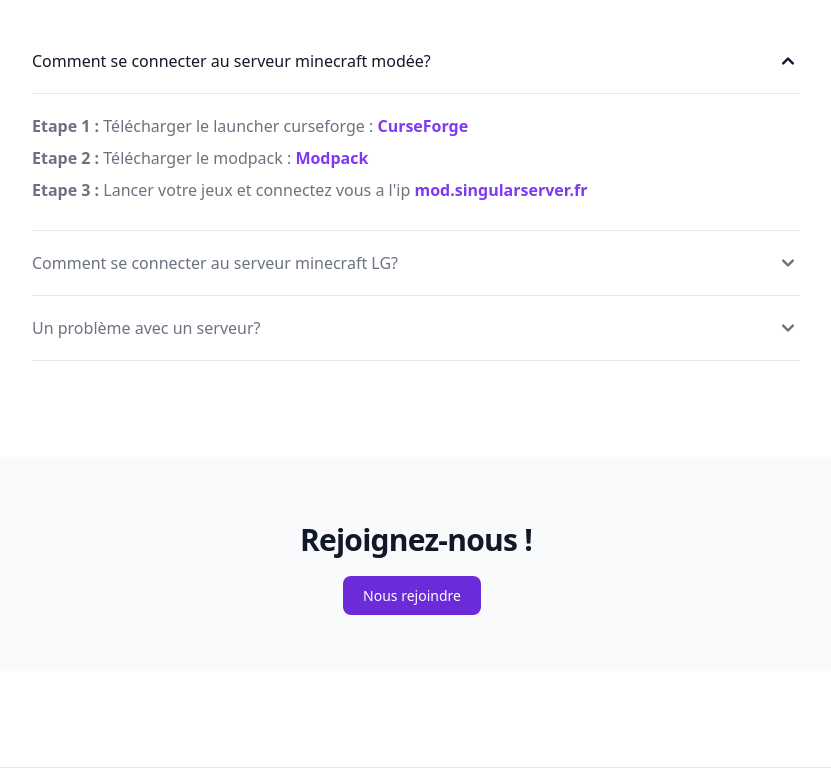
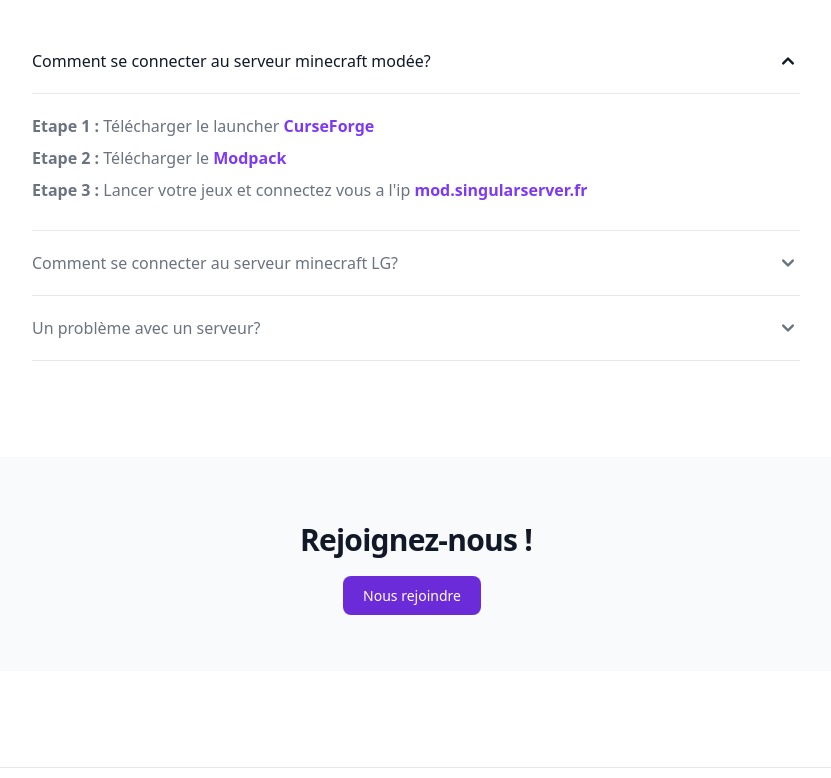
Before and after one commit to beloow/SingularServer, a website: page index.html in a window 1280 px wide. Shown: the part 1716-2494 px from the top of the page, without its empty margins (224-1055 px from the left). Drawn offline with nearby package versions, Linux system fonts and the light colour scheme; no server answers.

Commit message:
Update index.html

```diff
--- a/index.html
+++ b/index.html
@@ -202,8 +202,8 @@
                     </h3>
                     <div id="accordion-flush-body-1" class="" aria-labelledby="accordion-flush-heading-1">
                         <div class="py-5 border-b border-gray-200 dark:border-gray-700">
-                            <p class="mb-2 text-gray-500 dark:text-gray-400"><span class="font-bold">Etape 1 :</span> Télécharger le launcher curseforge : <a href="https://www.curseforge.com/download/app" target="_blank" class="font-bold text-purple-600 dark:text-purple-500 hover:underline">CurseForge</a></p>
-                            <p class="mb-2 text-gray-500 dark:text-gray-400"><span class="font-bold">Etape 2 :</span> Télécharger le modpack : <a href="https://www.curseforge.com/minecraft/modpacks/dawn-craft" target="_blank" class="font-bold text-purple-600 dark:text-purple-500 hover:underline">Modpack</a></p>
+                            <p class="mb-2 text-gray-500 dark:text-gray-400"><span class="font-bold">Etape 1 :</span> Télécharger le launcher <a href="https://www.curseforge.com/download/app" target="_blank" class="font-bold text-purple-600 dark:text-purple-500 hover:underline">CurseForge</a></p>
+                            <p class="mb-2 text-gray-500 dark:text-gray-400"><span class="font-bold">Etape 2 :</span> Télécharger le <a href="https://www.curseforge.com/minecraft/modpacks/dawn-craft" target="_blank" class="font-bold text-purple-600 dark:text-purple-500 hover:underline">Modpack</a></p>
                             <p class="mb-2 text-gray-500 dark:text-gray-400"><span class="font-bold">Etape 3 :</span> Lancer votre jeux et connectez vous a l'ip <a href="#" target="_blank" class="font-bold text-purple-600 dark:text-purple-500 hover:underline">mod.singularserver.fr</a></p>
                         </div>
                     </div>
```
